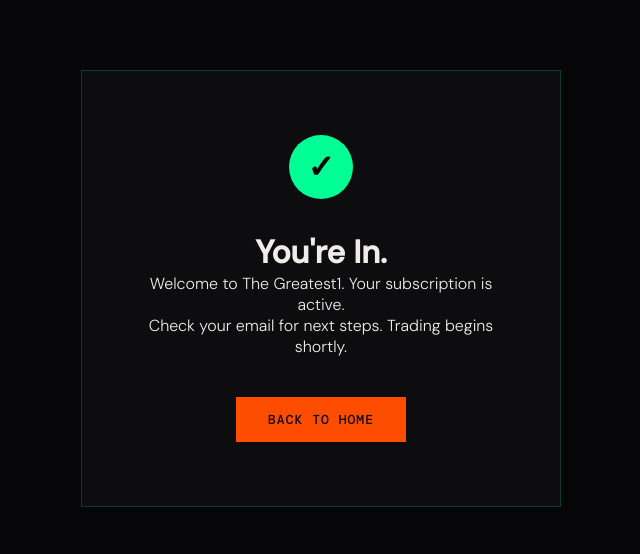
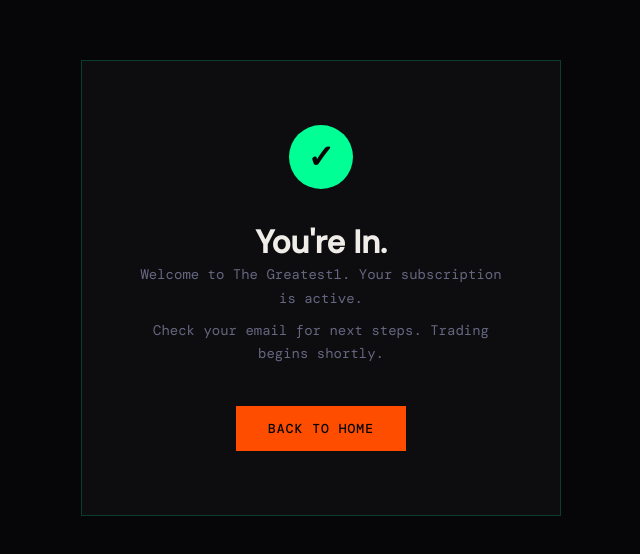
Before and after one commit to meezy3001-rgb/The-greatest1, a Next.js app: page /success in a window 1280 px wide. Shown: the part 112-666 px from the top of the page, without its empty margins (319-959 px from the left). Built offline with nearby package versions, Linux system fonts and the light colour scheme; a web font is replaced by a local one.

Commit message:
Refactor success page for improved styling

```diff
--- a/pages/success.js
+++ b/pages/success.js
@@ -5,9 +5,9 @@ export default function Success() {
     <div className={styles.container}>
       <div className={styles.card}>
         <div className={styles.icon}>✓</div>
-        <h1>You're In.</h1>
-        <p>Welcome to The Greatest1. Your subscription is active.</p>
-        <p className={styles.sub}>Check your email for next steps. Trading begins shortly.</p>
+        <h1 className={styles.title}>You're In.</h1>
+        <p className={styles.text}>Welcome to The Greatest1. Your subscription is active.</p>
+        <p className={`${styles.text} ${styles.sub}`}>Check your email for next steps. Trading begins shortly.</p>
         <a href="/" className={styles.btn}>Back to Home</a>
       </div>
     </div>
```
